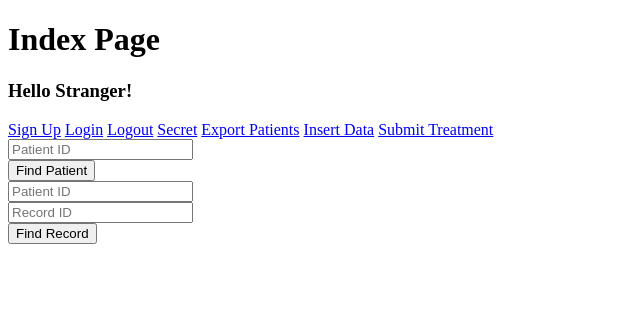
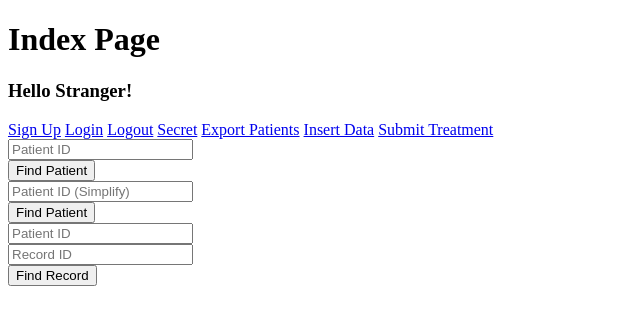
Before and after one commit to seinemichael223/safana-bekam-api, a Flask app: page / in a window 1280 px wide. Shown: the top 325 px of the page, without its empty margins (0-640 px from the left). Run offline with Flask 3, Linux system fonts and the light colour scheme.

Commit message:
added export patient simplified

```diff
--- a/routes.py
+++ b/routes.py
@@ -209,6 +209,7 @@ def register_routes(app, db, bcrypt):
                     "address": patient.address,
                     "occupation": patient.occupation,
                     "medical_history": json.loads(patient.medical_history) if patient.medical_history else [],  # Convert JSON string to list
+                    "treatment_history": json.loads(patient.treatment_history) if patient.treatment_history else [],  # Convert JSON string to list
                 }
                 for patient in patients
             ]
@@ -402,6 +403,37 @@ def register_routes(app, db, bcrypt):
         except Exception as e:
             return jsonify({"status": "failed", "message": f"An error occurred: {str(e)}"}), 500
 
+    @app.route("/export-patient-simplify", methods=["POST"])
+    def export_patient_simplify():
+        try:
+            # Get patient ID from form data
+            patient_id = request.form.get("patient_id")
+
+            if not patient_id:
+                return jsonify({"status": "failed", "message": "Patient ID is required"}), 400
+
+            # Query the patient records for the given patient ID
+            patient_records = PatientRecord.query.filter_by(patient_id=patient_id).all()
+
+            if not patient_records:
+                return jsonify({"status": "failed", "message": "No records found for the given patient ID"}), 404
+
+            # Prepare data
+            records_data = []
+
+            for record in patient_records:
+                records_data.append({
+                    "record_id": record.record_id,
+                    "frequency": record.frequency,
+                    "created_date": record.date.strftime("%Y-%m-%d"),
+                    "Package": record.package,
+                })
+
+            return jsonify({"status": "success", "patient_id": patient_id, "records": records_data}), 200
+
+        except Exception as e:
+            return jsonify({"status": "failed", "message": f"An error occurred: {str(e)}"}), 500
+
     @app.route("/insert-data", methods=["GET"])
     def insert_data():
         hashed_password_1= bcrypt.generate_password_hash("rehsoz")
--- a/templates/index.html
+++ b/templates/index.html
@@ -25,6 +25,11 @@
     <input type="submit" value="Find Patient">
 </form>
 
+<form action="{{ url_for('export_patient_simplify') }}" method="POST">
+    <input type="number" name="patient_id" placeholder="Patient ID (Simplify)" required="required"><br>
+    <input type="submit" value="Find Patient">
+</form>
+
 <form action="{{ url_for('export_patient_record_visit') }}" method="POST">
     <input type="number" name="patient_id" placeholder="Patient ID" required="required"><br>
     <input type="number" name="record_id" placeholder="Record ID" required="required"><br>
```
